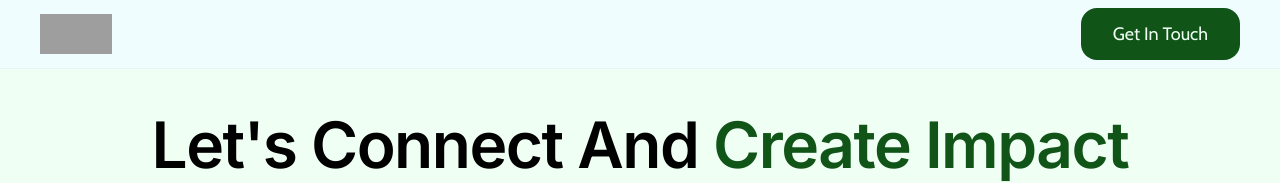
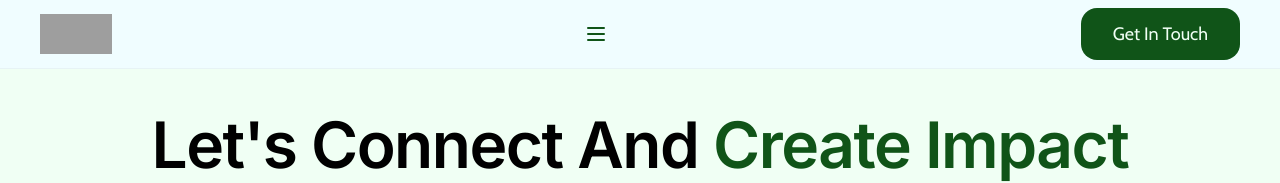
Before and after one commit to Elnalob/hdi-group, a React (Vite) app: page /contact in a window 1280 px wide. Shown: the top 183 px of the page. Built offline with nearby package versions, Linux system fonts and the light colour scheme; grey boxes are pictures that could not be loaded.

Commit message:
making few changes

```diff
--- a/src/App.tsx
+++ b/src/App.tsx
@@ -8,7 +8,6 @@ import Header from "./components/navHeader";
 function App() {
   return (
     <>
-      {/* <Header /> */}
       <Header />
       <HeroSection />
       <About />
--- a/src/components/home/heroSection.tsx
+++ b/src/components/home/heroSection.tsx
@@ -20,15 +20,13 @@ function HeroSection() {
     { scope: container }
   );
   return (
-    <section
-      ref={container}
-      className="space-y-6 md:space-y-4 lg:space-y-6 xl:space-y-8 mt-14 md:mt-10 lg:mt-12 xl:mt-[68px] text-center p-5 lg:p-7 xl:p-10 bg-[#f0fff4]"
-    >
+    <section ref={container} className="bg-[#f0fff4] ">
+      <div className="space-y-6 md:space-y-4 lg:space-y-6 xl:space-y-8 mt-14 md:mt-10 lg:mt-12 xl:mt-[68px] text-center p-5 lg:p-7 xl:p-10 2xl:container 2xl:mx-auto">
         <div className="space-y-2.5 md:space-y-1.5 lg:space-y-2.5 xl:space-y-4">
           <h1 className="text-black text-[26px] md:text-[34px] lg:text-[42px] xl:text-[56px] font-semibold md:-tracking-[1.5px] lg:-tracking-[2.6px] leading-8 md:leading-11 lg:leading-14 xl:leading-17">
             Driving Sustainable Growth Across Industries
           </h1>
-        <p className="text-[#333333] tracking-normal leading-6.5 md:leading-5.5 lg:leading-6 xl:leading-7.5 text-base lg:text-lg xl:text-xl w-[85vw] md:w-[54.4vw] mx-auto font-normal font-cabin">
+          <p className="text-[#333333] tracking-normal leading-6.5 md:leading-5.5 lg:leading-6 xl:leading-7.5 text-base lg:text-lg xl:text-xl w-[85vw] md:w-[54.4vw] 2xl:w-[54%] mx-auto font-normal font-cabin">
             From cotton to clean energy, HDI Group is shaping the future of
             sustainable industries while creating economic opportunities and
             driving social impact.
@@ -39,7 +37,7 @@ function HeroSection() {
           Get In Touch
         </button>
 
-      <div className="w-[83vw] h-80 md:h-95 lg:h-110 xl:h-150 mx-auto overflow-hidden rounded-[40px]">
+        <div className="w-[83vw] 2xl:w-[83%] h-80 md:h-95 lg:h-110 xl:h-150 mx-auto overflow-hidden rounded-[40px]">
           <div className="h-100 md:h-115 lg:h-130 xl:h-170 image-inner">
             <img
               src="https://res.cloudinary.com/dpupnibml/image/upload/v1743114945/hero-section-img_xmhblz.jpg"
@@ -48,6 +46,7 @@ function HeroSection() {
             />
           </div>
         </div>
+      </div>
     </section>
   );
 }
--- a/src/components/navHeader.tsx
+++ b/src/components/navHeader.tsx
@@ -1,8 +1,21 @@
+import { useState } from "react";
 import { NavLink } from "react-router";
 
 function Header() {
+  const [isMenuOpen, setIsMenuOpen] = useState(false);
+  const toggleMenu = () => {
+    setIsMenuOpen(!isMenuOpen);
+    // // Prevent scrolling when menu is open
+    // if (!isMenuOpen) {
+    //   document.body.style.overflow = "hidden";
+    // } else {
+    //   document.body.style.overflow = "auto";
+    // }
+  };
   return (
-    <header className="h-fit z-50 py-2 border-b border-black/4 flex items-center justify-between fixed inset-0 w-full bg-[#F0FDFF] 2xl:container 2xl:mx-auto px-5 lg:px-7 xl:px-10">
+    <>
+      <header className="h-fit z-50 py-2 border-b border-black/4  fixed inset-0 w-full bg-[#F0FDFF]  px-5 lg:px-7 xl:px-10">
+        <div className="flex items-center justify-between 2xl:container 2xl:mx-auto">
           <div>
             <NavLink to="/">
               <img
@@ -13,10 +26,55 @@ function Header() {
             </NavLink>
           </div>
 
+          <button onClick={toggleMenu} className="" aria-label="Toggle menu">
+            <svg
+              xmlns="http://www.w3.org/2000/svg"
+              className="size-6 text-[#105418]"
+              viewBox="0 0 24 24"
+              fill="none"
+              stroke="currentColor"
+              stroke-width="2"
+              stroke-linecap="round"
+              stroke-linejoin="round"
+            >
+              <line x1="4" x2="20" y1="12" y2="12" />
+              <line x1="4" x2="20" y1="6" y2="6" />
+              <line x1="4" x2="20" y1="18" y2="18" />
+            </svg>
+          </button>
+
           <button className="font-cabin hover:ring-1 hover:ring-offset-2 hover:ring-[#105418] transition-colors duration-500 hover:bg-[#105418]/90 cursor-pointer py-2 xl:py-3 text-base md:text-[15px] lg:text-base xl:text-lg  px-5 lg:px-6 xl:px-8 rounded-2xl bg-[#105418] text-center">
             Get In Touch
           </button>
+        </div>
       </header>
+
+      <div
+        className={`fixed inset-0 z-[60] bg-[#105418] flex flex-col items-center justify-center transition-all duration-500 ${
+          isMenuOpen
+            ? "opacity-100 pointer-events-auto"
+            : "opacity-0 pointer-events-none"
+        }`}
+      >
+        <div className="mb-16">
+          <img
+            src="/HDI-Logo.png"
+            alt="Antler logo"
+            className="w-16 h-16 object-contain"
+          />
+        </div>
+
+        <nav className="flex flex-col items-center gap-8 text-white text-xl">
+          <NavLink to="/">Home</NavLink>
+
+          <NavLink to="/contact">Contact</NavLink>
+
+          <button className="font-cabin hover:ring-1 hover:ring-offset-2 hover:ring-[#9cb8a0] transition-colors duration-500 hover:bg-[#9cb8a0]/90 cursor-pointer py-2 xl:py-3 text-base md:text-[15px] lg:text-base xl:text-lg  px-5 lg:px-6 xl:px-8 rounded-2xl bg-[#9cb8a0] text-center">
+            Get In Touch
+          </button>
+        </nav>
+      </div>
+    </>
   );
 }
 
```
Lines whose indentation alone changed are shown as unchanged.
